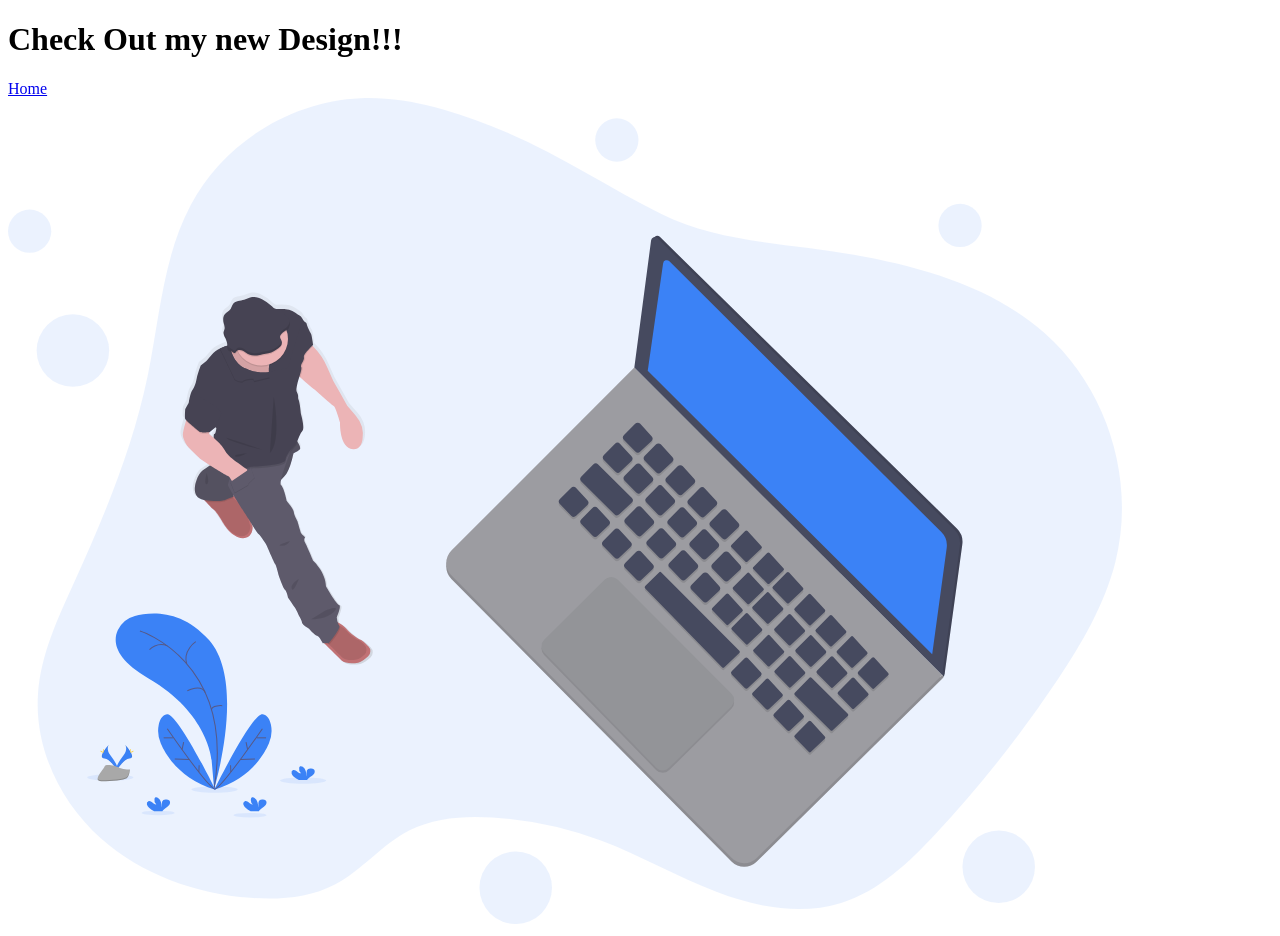
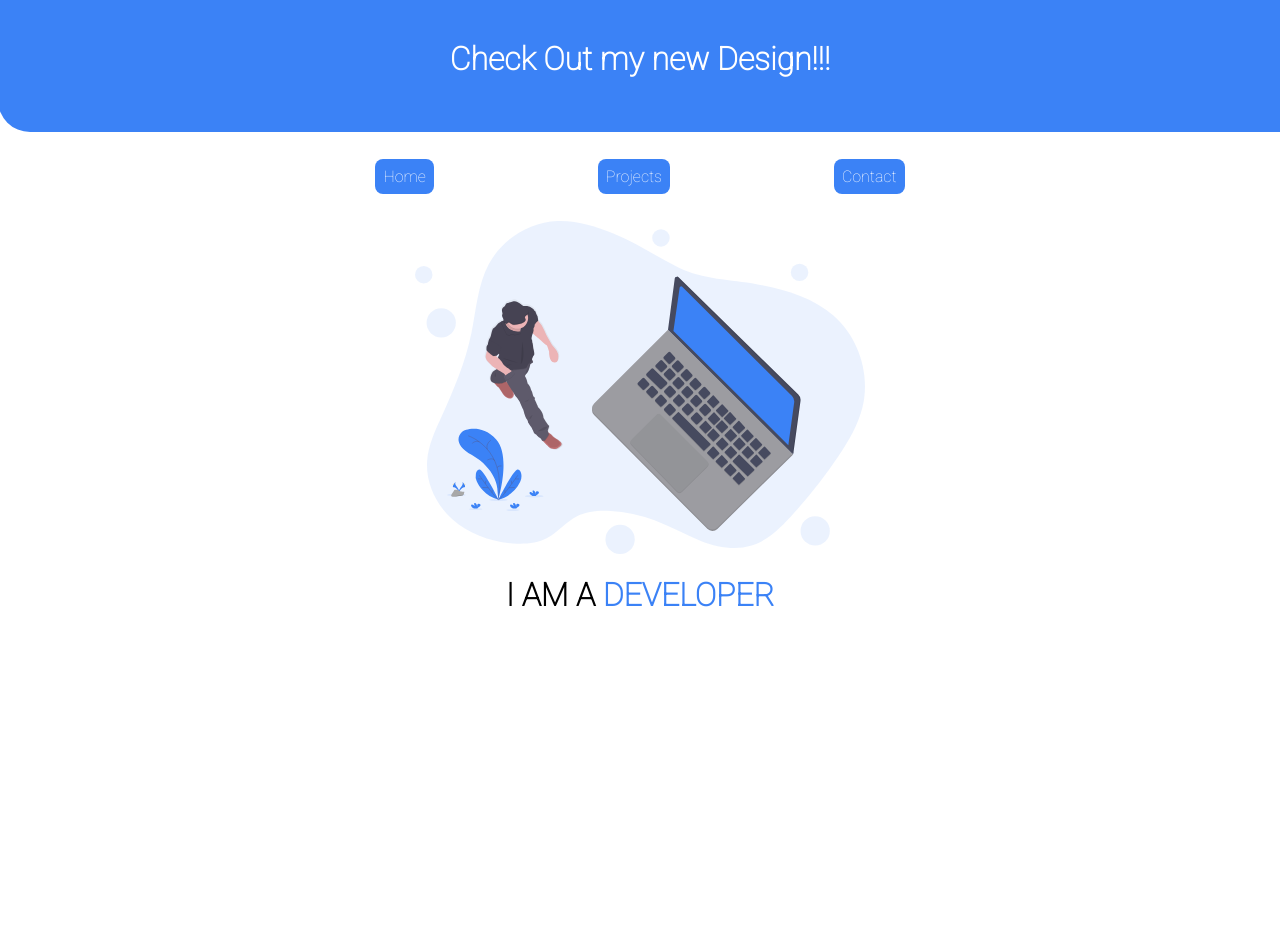
Before and after one commit to Abhinav-Shekhar/webprofile, a plain HTML site: page index.html in a window 1280 px wide. After the commit the page ends 800 px from the top, so only its background shows below. Drawn offline with Linux system fonts and the light colour scheme.

Commit message:
added css

```diff
--- a/index.html
+++ b/index.html
@@ -6,6 +6,8 @@
     <meta http-equiv="X-UA-Compatible" content="IE=edge">
     <meta name="viewport" content="width=device-width, initial-scale=1.0">
     <title>@AbhinavShekhar</title>
+
+    <link rel="stylesheet" href="styles.css">
 </head>
 
 <body>
@@ -13,12 +15,21 @@
         <h1>Check Out my new Design!!!</h1>
     </div>
 
-    <div class="navbar">
-        <a href="#">Home</a>
-    </div>
+    <nav class="navbar">
+        <ul class="non-bullet">
+
+            <li class="list item"><a class="link primary-link" href="#">Home</a></li>
+
+            <li class="list item"><a class="link primary-link" href="#">Projects</a></li>
+
+            <li class="list item"><a class="link primary-link" href="#">Contact</a></li>
+
+        </ul>
+    </nav>
 
     <div>
-        <img src="images/techlife.svg" alt="">
+        <img class="image1" src="images/techlife.svg" alt="">
+        <h1 class="Img-header">I AM A <span class="invImg-header">DEVELOPER</span></h1>
     </div>
 
 
--- /dev/null
+++ b/styles.css
@@ -0,0 +1,54 @@
+@import url('https://fonts.googleapis.com/css2?family=Roboto:wght@100&display=swap');
+
+body{
+    font-family: 'Roboto', sans-serif;
+}
+
+.header{
+    text-align: center;
+    background-color: #3B82F6;
+    color: white;
+    padding: 2rem 2rem;
+    border-bottom-left-radius: 2rem;
+    margin-top: -21px;
+    margin-left: -10px;
+    margin-right: -10px;
+    margin-bottom: 35px;
+}
+
+.primary-link{
+    background-color: #3B82F6;
+    color: white;
+    border-radius: 0.5rem;
+    text-decoration: none;
+    padding: 0.5rem 0.5rem;
+}
+
+.non-bullet{
+    list-style: none;
+    padding-inline-start: 0px;
+}
+
+.item{
+    display: inline;
+    padding: 5rem 5rem;
+}
+
+.navbar{
+    text-align: center;
+    margin-bottom: 35px;
+}
+
+.image1{
+    max-width: 450px;
+    display: block;
+    margin: auto;
+}
+
+.Img-header{
+    text-align: center;
+}
+
+.invImg-header{
+    color: #3B82F6;
+}
```
